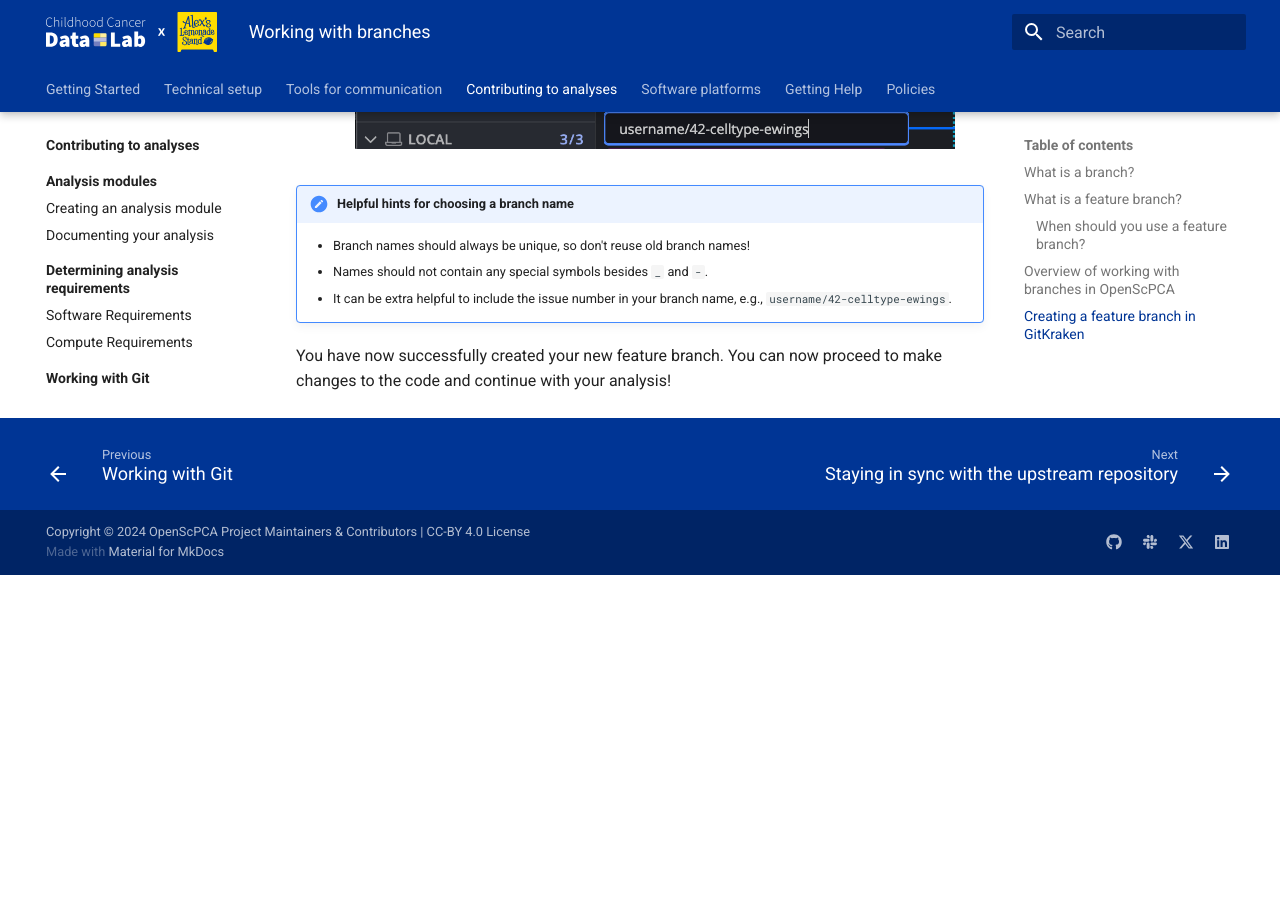
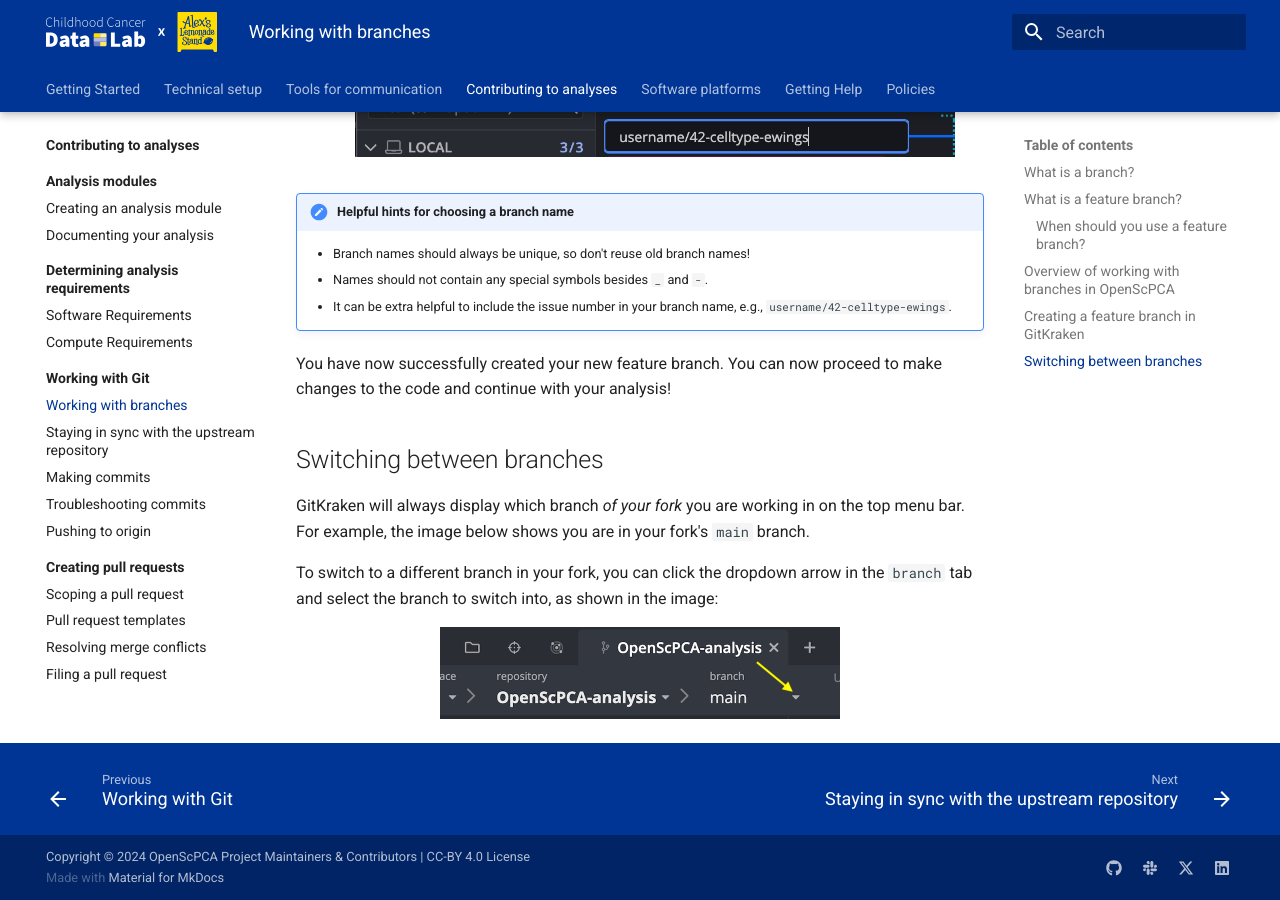
Before and after one commit to AlexsLemonade/OpenScPCA-analysis, an MkDocs documentation site: the page built from docs/contributing-to-analyses/working-with-git/working-with-branches.md, in a window 1280 px wide and 900 px high, scrolled down 2395 px. Built offline with MkDocs 1.6.1 and Material for MkDocs 9.7.7, drawn with Linux system fonts in a browser that asks for light colours; before the commit the page ends 2970 px from its top, so only the background shows below that; some of the changed text lies outside the part shown.

Commit message:
add switching section into working with branches to use as a relative link in other docs

```diff
--- a/docs/contributing-to-analyses/working-with-git/working-with-branches.md
+++ b/docs/contributing-to-analyses/working-with-git/working-with-branches.md
@@ -2,7 +2,7 @@
 
 In OpenScPCA we use branches to make any changes to the main code base.
 This allows contributors to work on their changes in an isolated environment.
-The contributor can then request for changes from that branch to be incorporated via a [pull request](STUB-LINK for pull requests).
+The contributor can then request for changes from that branch to be incorporated via a [pull request](../creating-pull-requests/index.md).
 
 ## What is a branch?
 
@@ -36,8 +36,8 @@
     - Be sure that you have added the [`AlexsLemonade/OpenScPCA-analysis` as the upstream repository](../../technical-setup/clone-the-repo.md#add-the-project-repository-as-a-remote-repository).
 - [Commit](./making-commits.md) any changes that you make to that feature branch.
 - [Push](./push-to-origin.md) your commits to your origin repository, i.e. your fork on GitHub.com
-- File a pull request to the `main` branch of the upstream `AlexsLemonade/OpenScPCA-analysis` repository.
-  - A [pull request](STUB_LINK for section on pull request) is a request to add code in your feature branch to the main code base.
+- [File a pull request](../creating-pull-requests/index.md) to the `main` branch of the upstream `AlexsLemonade/OpenScPCA-analysis` repository.
+    - A pull request is a request to add code in your feature branch to the main code base.
 
 ## Creating a feature branch in GitKraken
 
@@ -76,3 +76,15 @@
 
 You have now successfully created your new feature branch.
 You can now proceed to make changes to the code and continue with your analysis!
+
+## Switching between branches
+
+GitKraken will always display which branch _of your fork_ you are working in on the top menu bar.
+For example, the image below shows you are in your fork's `main` branch.
+
+To switch to a different branch in your fork, you can click the dropdown arrow in the `branch` tab and select the branch to switch into, as shown in the image:
+
+
+<figure markdown="span">
+    ![Switching between branches in your fork](../../img/working-with-branches-4.png){width="400"}
+</figure>
```
Also changed, not shown: docs/img/working-with-branches-4.png (added).
